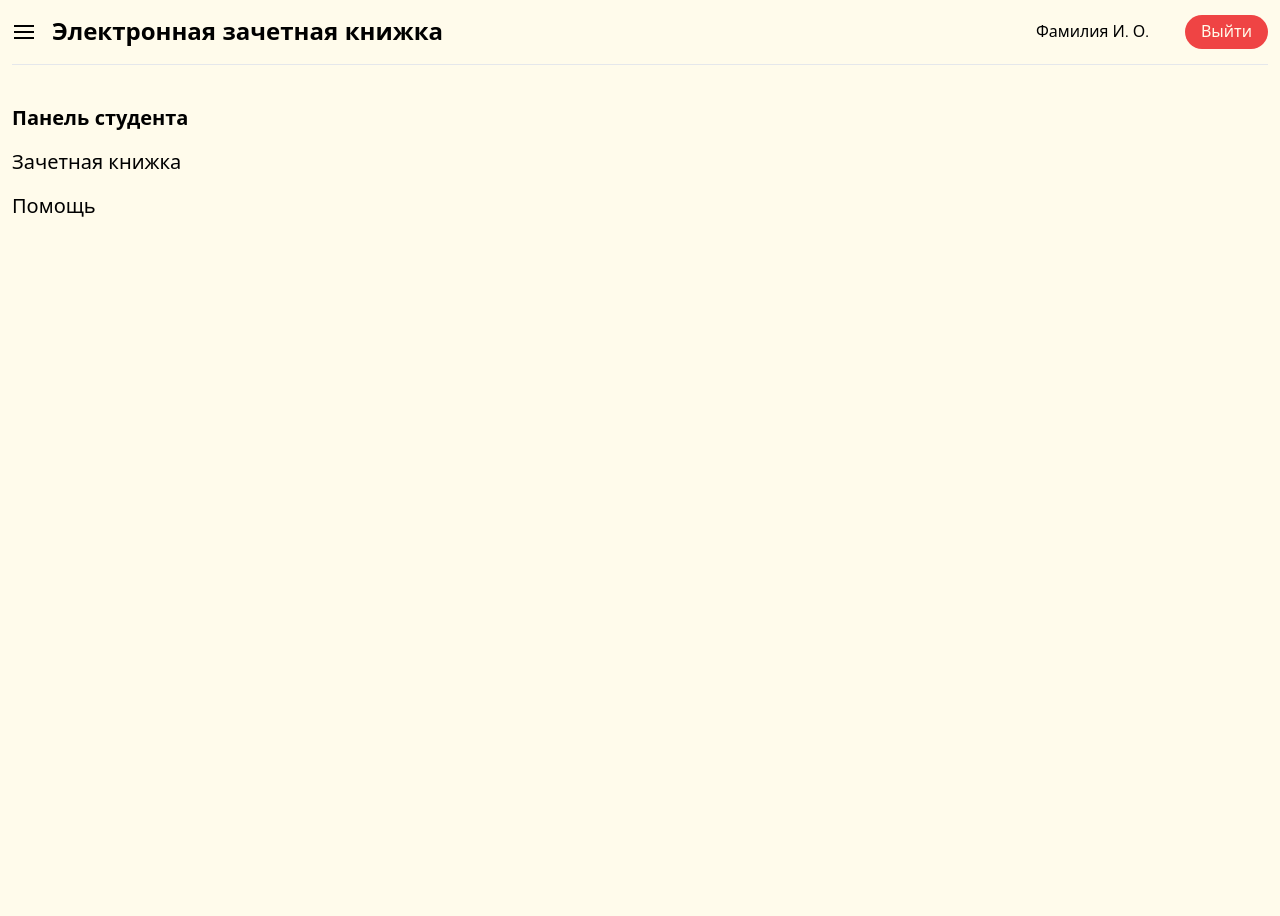
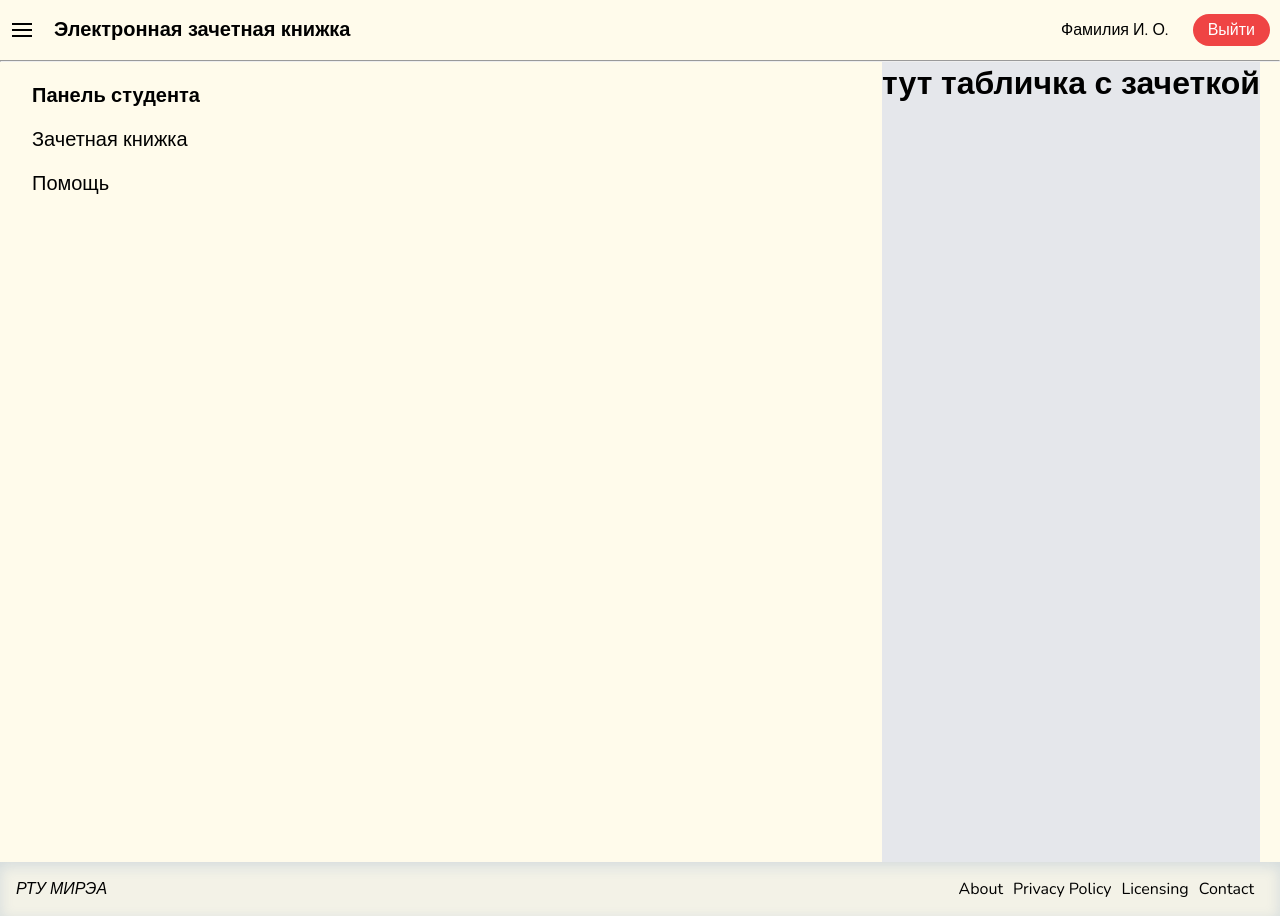
Before and after one commit to lisseenok/RecordBook, a website: page src/index.html in a window 1280 px wide. Before the commit the page ends 800 px from the top, so only its background shows below. Drawn offline with nearby package versions, Linux system fonts and the light colour scheme.

Commit message:
add some blocks

```diff
--- a/src/css/index.css
+++ b/src/css/index.css
@@ -1,6 +1,27 @@
+@import url('https://fonts.googleapis.com/css2?family=Nunito:wght@400;600;700&display=swap');
 * {
+    font-family: Nunito, sans-serif;
     block-size: border-box;
+    padding: 0;
+    margin: 0;
 }
+a {
+    text-decoration: none;
+}
+
+.body {
+    background-color: rgb(255 251 235);
+
+}
+
+.header {
+    display: flex;
+    justify-content: space-between;
+    padding: 16px 0;
+    align-items: center;
+    margin: 0 10px;
+}
+
 
 .title {
     display: flex;
@@ -8,11 +29,85 @@
 }
 
 .leftCowButton {
-    height: 40px;
-    width: 40px;
-    /*background-color: rgba(0, 0, 0, 0.3);*/
+    height: 24px;
+    width: 24px;
     margin-right: 20px;
-    background-size: 100% 100% !important;
-    background: #F3F3F4 url('./src/resourses/ic.svg') no-repeat right;
-    /*background-image: url('/src/resourses/ic1.png');*/
+    border: none;
+    background: none;
+    cursor: pointer;
 }
+
+.userName {
+    margin-right: 20px;
+    text-decoration: none;
+    color: black;
+}
+
+.userName:hover {
+    text-decoration: underline;
+}
+
+
+.logOutButton {
+    background: rgb(239 68 68);
+    border-radius: 20px;
+    color: white;
+    text-decoration: none;
+    padding: 5px 15px;
+}
+
+.logOutButton:hover {
+    background: rgb(220 38 38);
+}
+
+.contentBlock {
+    display: flex;
+    justify-content: space-between;
+    /*width: 100%;*/
+    height: 100vh;
+    margin-right: 20px; /* 12px */
+    margin-left: 0.75rem;
+}
+
+.recordBook {
+    background-color: #E5E7EB;
+    /*width: 80%;*/
+    display: flex;
+}
+
+.studentPanel {
+    margin-right: 20px;
+    padding: 20px;
+    width: 250px;
+}
+
+.studentPanel .help {
+    text-decoration: none;
+    color: black;
+}
+
+.footer {
+    padding: 16px;
+    /*background: #4B5563;*/
+    display: flex;
+    align-items: center;
+    justify-content: space-between;
+    background: rgba(35, 88, 164, 0.05);
+    box-shadow: inset 0px 4px 14px rgba(35, 88, 164, 0.15);
+}
+
+.links {
+    display: flex;
+    list-style: none;
+    align-items: center;
+}
+
+.link {
+    margin-right: 10px;
+    text-decoration: none;
+    color: black;
+}
+
+.link:hover {
+    text-decoration: underline;
+}
--- a/src/index.html
+++ b/src/index.html
@@ -3,33 +3,68 @@
 <head>
     <meta charset="UTF-8">
     <meta name="viewport" content="width=device-width, initial-scale=1.0">
-    <link href="/css/style.css" rel="stylesheet">
     <link href="/src/css/index.css" rel="stylesheet">
 </head>
-<body class="bg-amber-50 mr-3 ml-3">
-    <header class="">
-        <div class="flex justify-between pt-4 pb-4 items-center">
-            <div class="flex items-center">
-                <button class="w-6 h-6 mr-4">
+<body class="body">
+    <nav class="">
+        <div class="header">
+            <div class="title">
+                <button class="leftCowButton">
                     <svg fill="#000000" xmlns="http://www.w3.org/2000/svg"  viewBox="0 0 24 24" width="24px" height="24px">
                         <path d="M 2 5 L 2 7 L 22 7 L 22 5 L 2 5 z M 2 11 L 2 13 L 22 13 L 22 11 L 2 11 z M 2 17 L 2 19 L 22 19 L 22 17 L 2 17 z"/>
                     </svg>
                 </button>
-                <div class="font-bold text-2xl">Электронная зачетная книжка</div>
+                <div style="font-weight: bold; font-size: 1.25rem; line-height: 1.75rem;">Электронная зачетная книжка</div>
             </div>
 
-            <div class="space-x-8">
-                <a href="" class="hover:underline">Фамилия И. О.</a>
-                <a href="" class="bg-red-500 py-1.5 px-4 rounded-full text-amber-50 hover:bg-red-600">Выйти</a>
+            <div>
+                <a href="" class="userName">Фамилия И. О.</a>
+                <a href="" class="logOutButton">Выйти</a>
             </div>
+
         </div>
         <hr/>
-    </header>
+    </nav>
 
-    <main class="py-10">
-        <h1 class="font-bold text-xl">Панель студента</h1>
-        <a href=""><h2 class="text-xl py-4">Зачетная книжка</h2></a>
-        <a href=""><h2 class="text-xl">Помощь</h2></a>
+    <main class="contentBlock">
+        <aside class="studentPanel">
+            <div style="font-weight: bold; font-size: 1.25rem; line-height: 1.75rem;">Панель студента</div>
+            <div style="font-size: 1.25rem; line-height: 1.75rem; margin: 16px 0;">
+                <a href="" style="text-decoration: none; color: black;"><span>Зачетная книжка</span></a>
+            </div>
+            <div style="font-size: 1.25rem; line-height: 1.75rem; margin: 16px 0;">
+                <a href="" class="help"><span>Помощь</span></a>
+            </div>
+        </aside>
+
+        <div class="recordBook">
+                <h1>
+                    тут табличка с зачеткой
+                </h1>
+        </div>
+
     </main>
+
+    <footer class="footer">
+    <address>
+        <a href="https://www.mirea.ru" style="color: black">РТУ МИРЭА</a>
+    </address>
+        <ul class="links">
+            <li>
+                <a href="" class="link">About</a>
+            </li>
+            <li>
+                <a href="" class="link">Privacy Policy</a>
+            </li>
+            <li>
+                <a href="" class="link">Licensing</a>
+            </li>
+            <li>
+                <a href="" class="link">Contact</a>
+            </li>
+        </ul>
+    </footer>
 </body>
+
+
 </html>
--- a/src/input.css
+++ /dev/null
@@ -1,11 +0,0 @@
-@import url('https://fonts.googleapis.com/css2?family=Nunito:wght@400;600;700&display=swap');
-
-@tailwind base;
-@tailwind components;
-@tailwind utilities;
-
-@layer base {
-    html {
-        font-family: Nunito, system-ui, sans-serif;
-    }
-}
```
Also changed, not shown: css/style.css (deleted).
